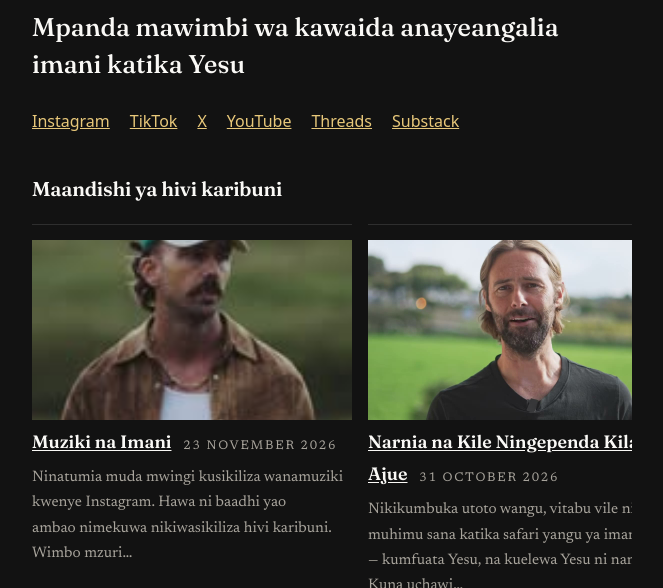
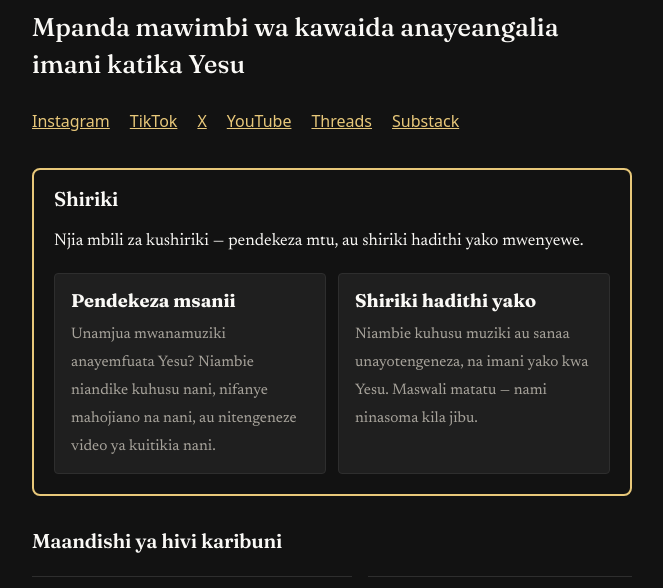
Before and after one commit to streamjonathan/jonathanmccallum-sw, an Eleventy site: page index.njk in a window 1280 px wide. Shown: the part 133-721 px from the top of the page, without its empty margins (308-971 px from the left). Built offline with nearby package versions, Linux system fonts and the light colour scheme; Eleventy itself is replaced by a stand-in of ours; files that its build step writes are made by us from their sources; files whose address does not match are found by name.

Commit message:
Get involved box (translated), linking to the main site's Suggest and Share pages
The two cards link to https://jonathanmccallum.com/suggest-an-artist/ and
https://jonathanmccallum.com/share-your-story/ — this language site has no
suggest/share pages of its own, and the Worker's session cookie is host-only
for jonathanmccallum.com (no CORS for cross-origin API calls), so sign-in and
the forms cannot run on a jonathanmccallum-<code>.pages.dev origin.
Deployment waits on the Cloudflare 20-project cap / clubhousejonathan token.

```diff
--- /dev/null
+++ b/_includes/get-involved.njk
@@ -0,0 +1,14 @@
+<section class="get-involved" aria-labelledby="get-involved-heading">
+  <h2 id="get-involved-heading">Shiriki</h2>
+  <p>Njia mbili za kushiriki — pendekeza mtu, au shiriki hadithi yako mwenyewe.</p>
+  <div class="get-involved__cards">
+    <a class="get-involved__card" href="https://jonathanmccallum.com/suggest-an-artist/">
+      <strong>Pendekeza msanii</strong>
+      <span>Unamjua mwanamuziki anayemfuata Yesu? Niambie niandike kuhusu nani, nifanye mahojiano na nani, au nitengeneze video ya kuitikia nani.</span>
+    </a>
+    <a class="get-involved__card" href="https://jonathanmccallum.com/share-your-story/">
+      <strong>Shiriki hadithi yako</strong>
+      <span>Niambie kuhusu muziki au sanaa unayotengeneza, na imani yako kwa Yesu. Maswali matatu — nami ninasoma kila jibu.</span>
+    </a>
+  </div>
+</section>
--- a/_includes/layouts/base.njk
+++ b/_includes/layouts/base.njk
@@ -101,8 +101,8 @@
 </script>
 {% endif %}
 <link rel="alternate" type="application/rss+xml" title="{{ site.title }}" href="/feed/">
-<link rel="preload" href="/css/style.css?v=11" as="style">
-<link rel="stylesheet" href="/css/style.css?v=11">
+<link rel="preload" href="/css/style.css?v=12" as="style">
+<link rel="stylesheet" href="/css/style.css?v=12">
 </head>
 <body>
 <a class="skip-link" href="#main">Ruka hadi yaliyomo</a>
--- a/_includes/layouts/page.njk
+++ b/_includes/layouts/page.njk
@@ -5,3 +5,6 @@ layout: layouts/base.njk
   <h1>{{ title }}</h1>
   {{ content | safe }}
 </article>
+{% if page.url != "/suggest-an-artist/" and page.url != "/share-your-story/" %}
+{% include "get-involved.njk" %}
+{% endif %}
--- a/_includes/layouts/post.njk
+++ b/_includes/layouts/post.njk
@@ -10,6 +10,7 @@ layout: layouts/base.njk
   {{ content | safe }}
   </div>
 </article>
+{% include "get-involved.njk" %}
 {% set prevPost = collections.publishedPosts | getPreviousCollectionItem(page) %}
 {% set nextPost = collections.publishedPosts | getNextCollectionItem(page) %}
 {% if prevPost or nextPost %}
--- a/css/style.css
+++ b/css/style.css
@@ -256,6 +256,32 @@ button[type="submit"] {
 /* Featured carousel: the newest articles in a slow-moving row, same
    scroll-snap pattern as the Watch row. The reader can swipe or scroll
    it by hand; the script below moves it along gently when left alone. */
+/* Get involved: the reader forms, on the main site, in a gold box so they pop out.
+   On this language site the two cards link to jonathanmccallum.com, where
+   sign-in and the forms live (the session cookie is host-only for the main
+   site, so they cannot run here). */
+.get-involved {
+  border: 2px solid var(--link);
+  border-radius: 0.5rem;
+  padding: 1rem 1.25rem 1.25rem;
+  margin: 0 0 1.5rem;
+}
+.get-involved h2 { margin-top: 0; }
+.get-involved__cards { display: flex; flex-wrap: wrap; gap: 0.75rem; margin-top: 0.75rem; }
+.get-involved__card {
+  flex: 1 1 16rem;
+  display: block;
+  padding: 0.75rem 1rem;
+  border: 1px solid var(--line);
+  border-radius: 0.25rem;
+  background: var(--code-bg);
+  color: var(--text);
+  text-decoration: none;
+}
+.get-involved__card:hover { border-color: var(--link); }
+.get-involved__card strong { display: block; font-family: "Fraunces", Georgia, "Iowan Old Style", "Times New Roman", serif; font-size: 1.15rem; margin-bottom: 0.25rem; }
+.get-involved__card span { color: var(--muted); font-size: 0.95rem; }
+
 .featured { margin-top: 1.5rem; }
 .featured-row { display: flex; gap: 1rem; overflow-x: auto; scroll-snap-type: x mandatory; list-style: none; padding: 0 0 0.5rem; margin: 1rem 0; }
 /* The arrows and dots are the navigation now, so the row's own
--- a/index.njk
+++ b/index.njk
@@ -17,6 +17,8 @@ eleventyExcludeFromCollections: true
   <a href="https://www.threads.com/@jonamccallum">Threads</a>
   <a href="https://jonamccallum.substack.com">Substack</a>
 </p>
+
+{% include "get-involved.njk" %}
 
 <section class="featured" data-fade aria-labelledby="featured-heading">
   <h2 id="featured-heading">Maandishi ya hivi karibuni</h2>
```
